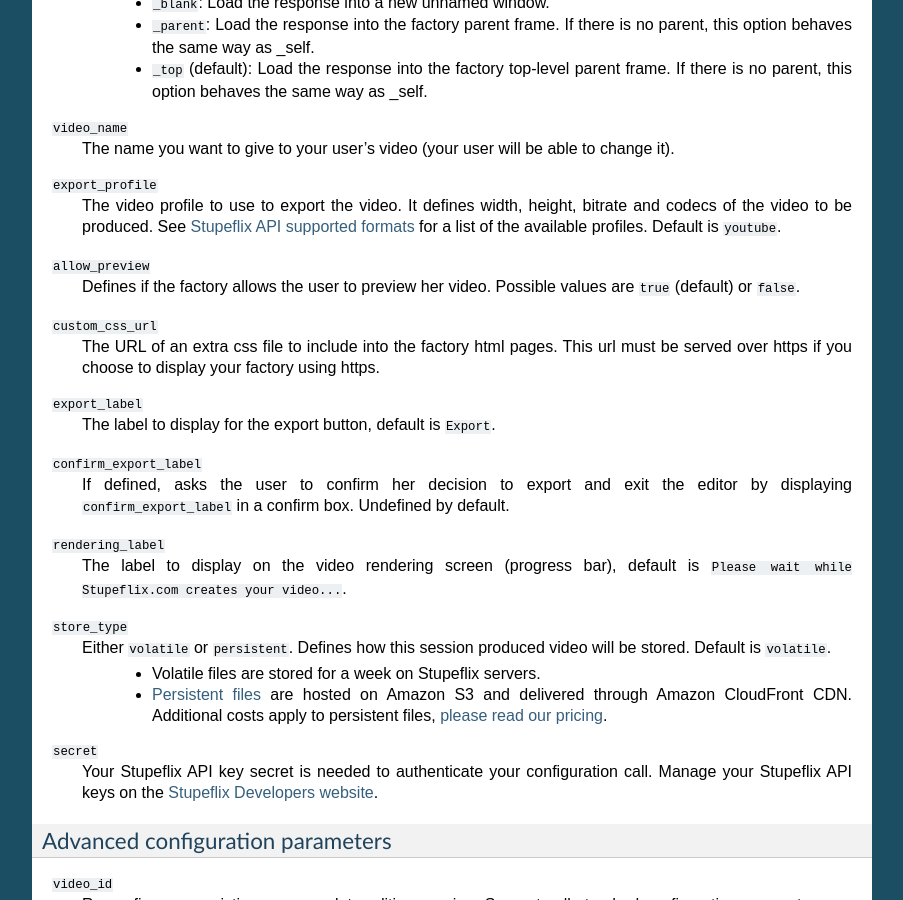
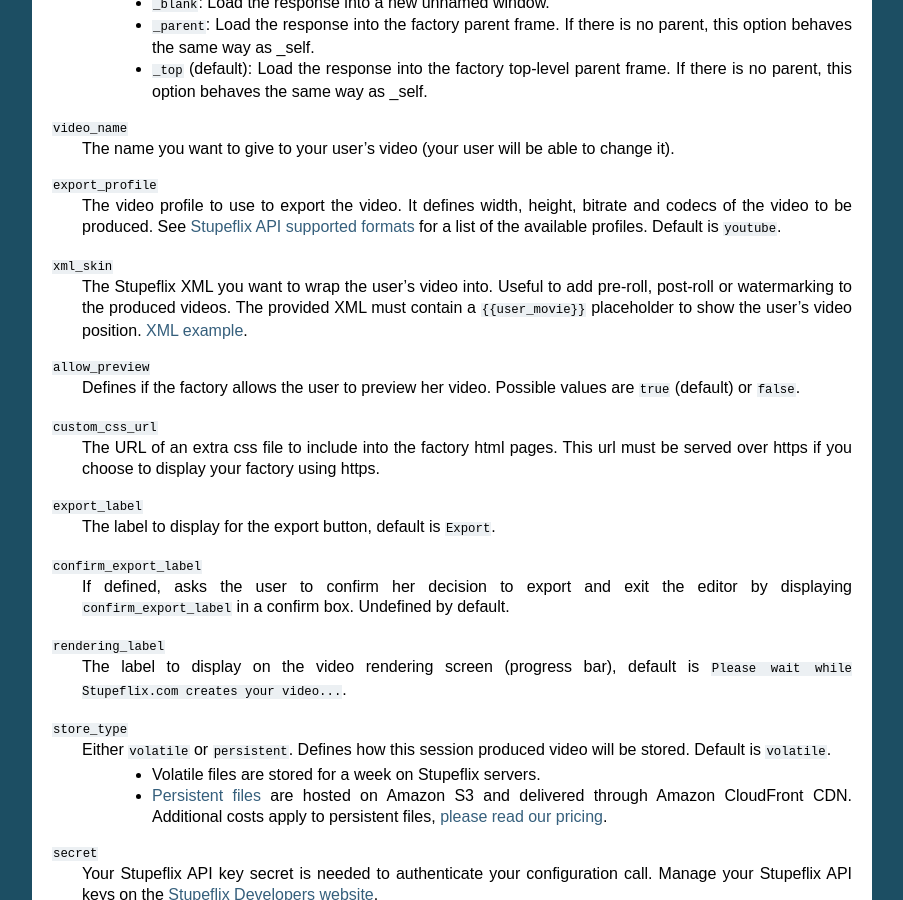
Before and after one commit to Stupeflix/stupeflix-factory-doc, a Sphinx documentation site: the page built from docs/getting_started.rst, in a window 1280 px wide and 900 px high, scrolled down 827 px. Shown: the whole window, without its empty margins (198-1101 px from the left). Built offline with Sphinx 7.4.7, drawn with Linux system fonts in a browser that asks for light colours.

Commit message:
Add doc for xml_skin parameter

```diff
--- a/docs/getting_started.rst
+++ b/docs/getting_started.rst
@@ -49,6 +49,9 @@
 
 ``export_profile``
     The video profile to use to export the video. It defines width, height, bitrate and codecs of the video to be produced. See `Stupeflix API supported formats <http://stupeflix-api.readthedocs.org/en/latest/resources/05_supported_coders_formats.html>`_ for a list of the available profiles. Default is ``youtube``.
+
+``xml_skin``
+    The Stupeflix XML you want to wrap the user's video into. Useful to add pre-roll, post-roll or watermarking to the produced videos. The provided XML must contain a ``{{user_movie}}`` placeholder to show the user's video position. `XML example <https://stupeflix-tasks-api.readthedocs.org/en/latest/tasks.html#video-create>`_.
 
 ``allow_preview``
     Defines if the factory allows the user to preview her video.
```
